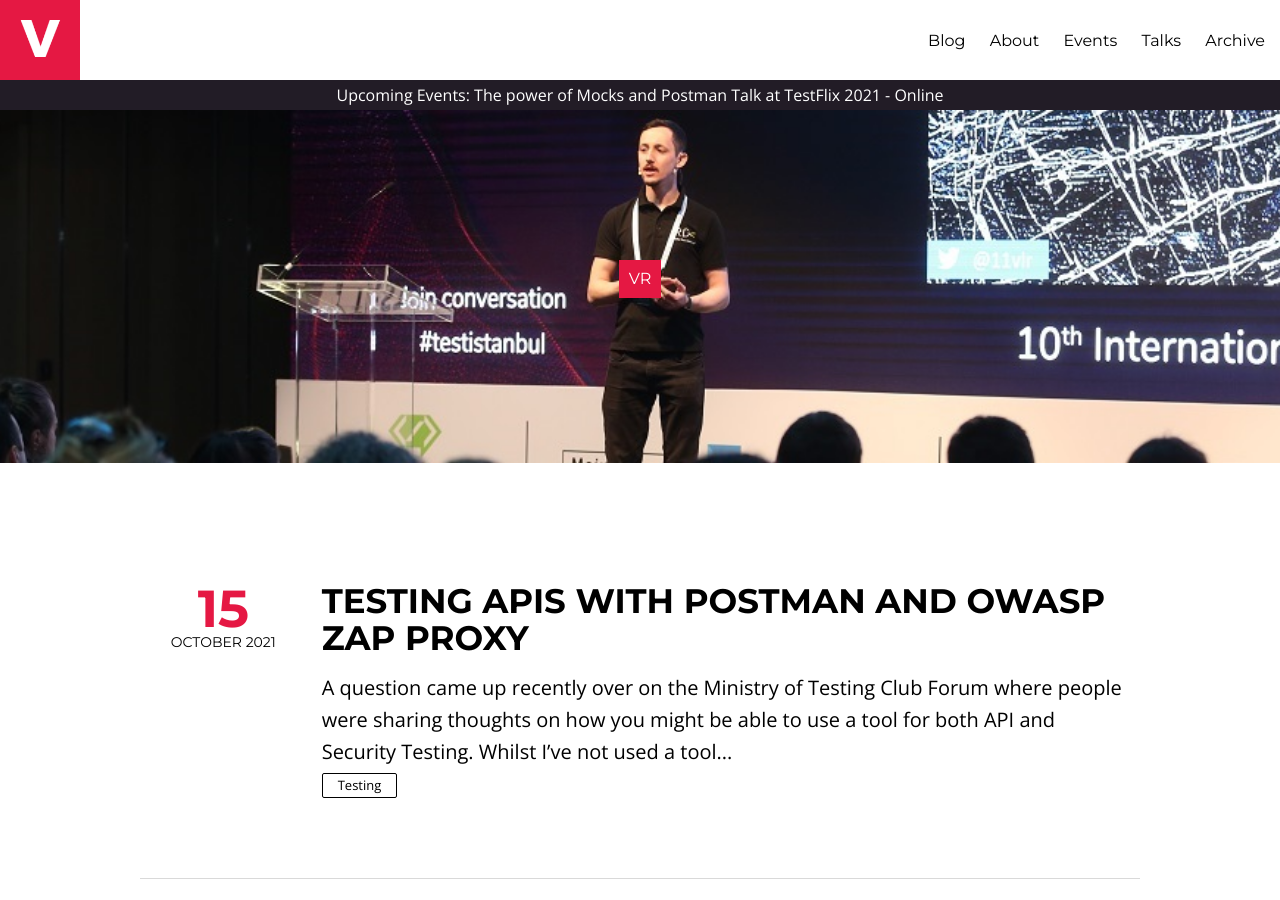
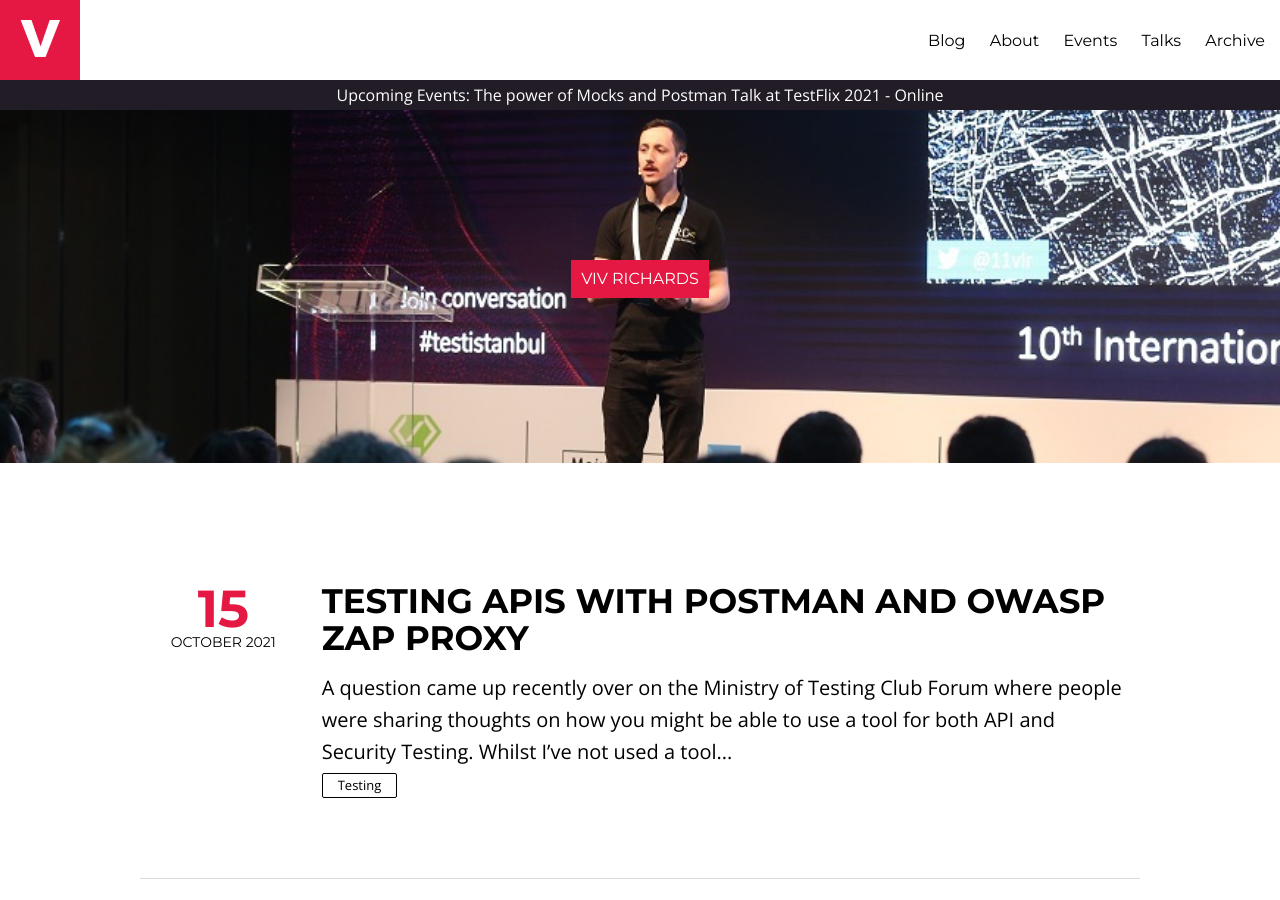
Before and after one commit to vivrichards600/vivrichards600.github.io, a Jekyll site: the page built from index.html, in a window 1280 px wide and 900 px high. Built offline with Jekyll 4.4.1, drawn with Linux system fonts in a browser that asks for light colours; nearby versions of some CDN libraries.

Commit message:
Updating site title and about page title

```diff
--- a/_config.yml
+++ b/_config.yml
@@ -1,5 +1,5 @@
-title:            VR
-description:      "TDT (Tea Driven Tester)"
+title:            Viv Richards
+description:      "Not the cricketer!"
 logo:             logo.png
 disqus_shortname: vivrichards
 share:            true
```
Also changed, not shown: about.md (+1 -1 lines).
